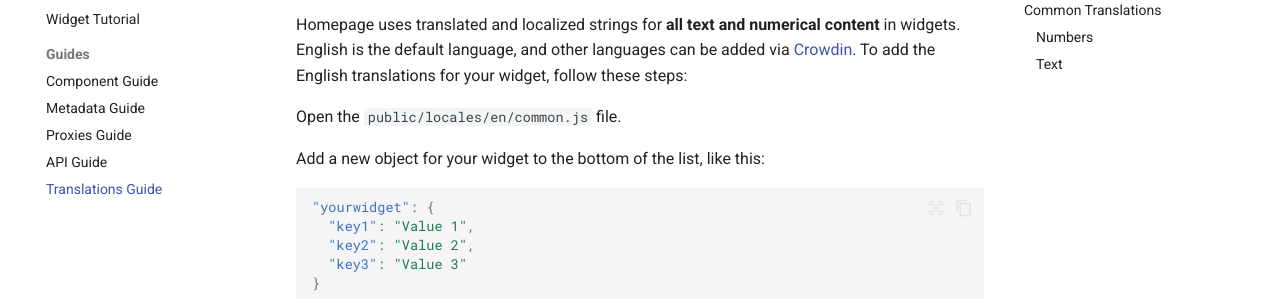
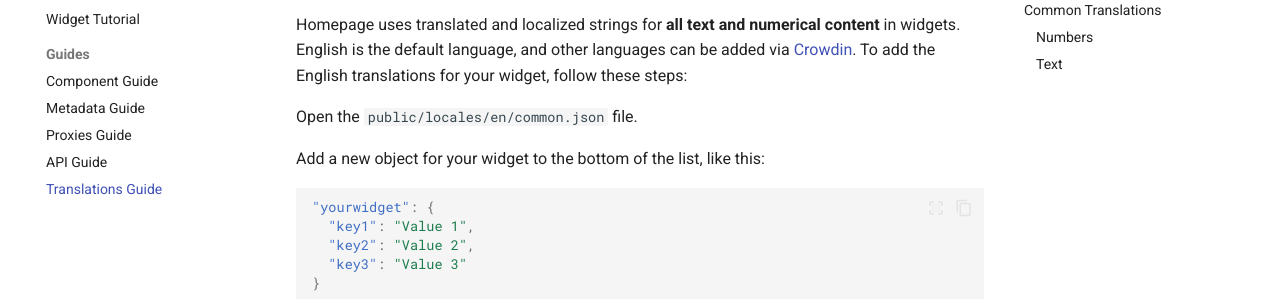
Before and after one commit to jobstar-git/home_p, an MkDocs documentation site: the page built from docs/widgets/authoring/translations.md, in a window 1280 px wide and 900 px high, scrolled down 756 px. Shown: the part 152-451 px from the top of the window. Built offline with MkDocs 1.6.1 and Material for MkDocs 9.7.7, drawn with Linux system fonts in a browser that asks for light colours; comment, search, counter and statistics services are not loaded.

Commit message:
Documentation: fix references to common.json file

```diff
--- a/docs/widgets/authoring/translations.md
+++ b/docs/widgets/authoring/translations.md
@@ -34,7 +34,7 @@ Homepage uses the [next-i18next](https://github.com/i18next/next-i18next) librar
 
 Homepage uses translated and localized strings for **all text and numerical content** in widgets. English is the default language, and other languages can be added via [Crowdin](https://crowdin.com/project/gethomepage). To add the English translations for your widget, follow these steps:
 
-Open the `public/locales/en/common.js` file.
+Open the `public/locales/en/common.json` file.
 
 Add a new object for your widget to the bottom of the list, like this:
 
```
Also changed, not shown: docs/widgets/authoring/tutorial.md (+1 -1 lines).
